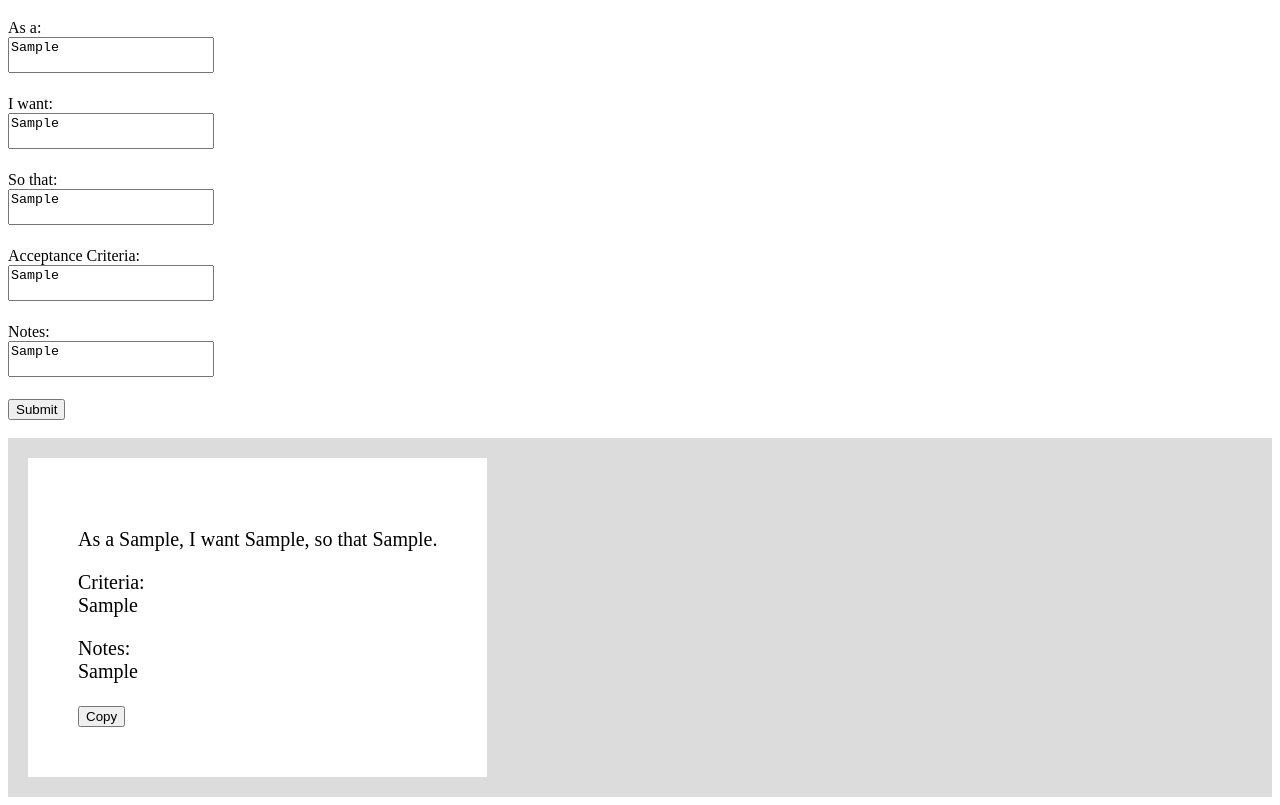
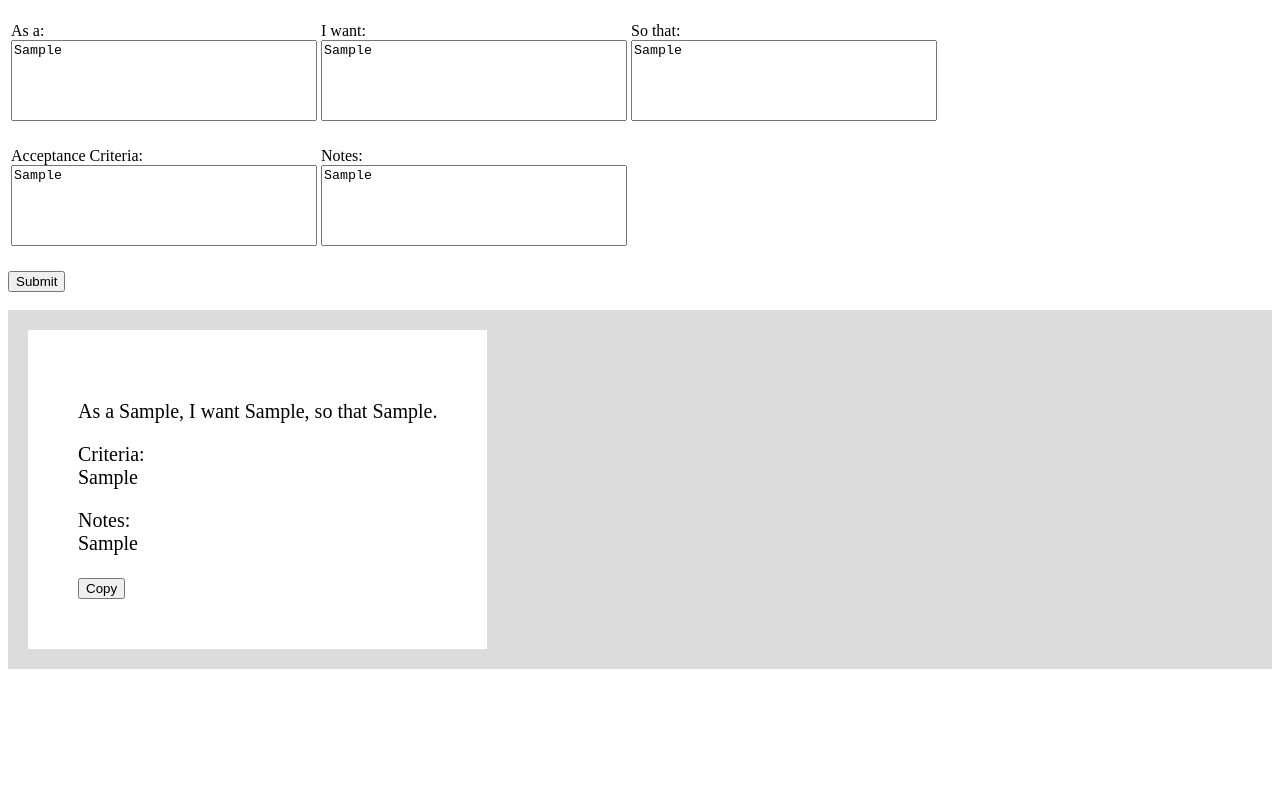
Before and after one commit to SamLieuwen/Story-Board-Generator, a website: page index.html in a window 1280 px wide. Both pictures are taken after typing "Sample", "Sample", "Sample", "Sample", "Sample" into the empty fields and a click on the input "Submit". Shown: the part 61-866 px from the top of the page. After the commit the page ends 800 px from the top, so only its background shows below. Drawn offline with Linux system fonts and the light colour scheme.

Commit message:
Line breaking is preserved

```diff
--- a/index.html
+++ b/index.html
@@ -10,23 +10,34 @@
 <body>
     <div> <h1>User Story Generator</h1> </div>
     <form onsubmit="append(event)">
+        <table>
+            <tr>
+                <td>
                     <label for="asa">As a:</label><br>
                     <textarea id="asa"></textarea><br><br>
-
+                </td>
+                <td>
                     <label for="iwant">I want:</label><br>
                     <textarea id="iwant"></textarea><br><br>
-
+                </td>
+                <td>
                     <label for="sothat">So that:</label><br>
                     <textarea id="sothat"></textarea><br><br>
-
+                </td>
+            </tr>
+            <tr>
+                <td>
                     <label for="acceptancecriteria">Acceptance Criteria:</label><br>
                     <textarea id="acceptancecriteria"></textarea><br><br>
-
+                </td>
+                <td>
                     <label for="notes">Notes:</label><br>
                     <textarea id="notes"></textarea><br><br>
-
+                </td>
+            </tr>
+        </table>
         <input type="submit" id="submit" value="Submit"><br><br>
     </form>
-    <div class="flex-container" id="storyBoard"></div>
+    <div class="story-board" id="storyBoard"></div>
 </body>
 </html>
--- a/style.css
+++ b/style.css
@@ -1,16 +1,19 @@
-.flex-container {
+.story-board {
     display: flex;
     flex-wrap: wrap;
     background-color: gainsboro;
 }
-.flex-container > div {
+.story-board > div {
     margin: 20px;
     padding: 50px;
     font-size: 20px;
+    white-space: pre-wrap;
     background-color: white;
 }
 
 textarea {
     resize: none;
-    width: 200px;
+    width: 300px;
+    height: 75px;
+    white-space: pre;
 }
```
Also changed, not shown: scripts.js (line endings or trailing spaces). Lines whose indentation alone changed are shown as unchanged.
